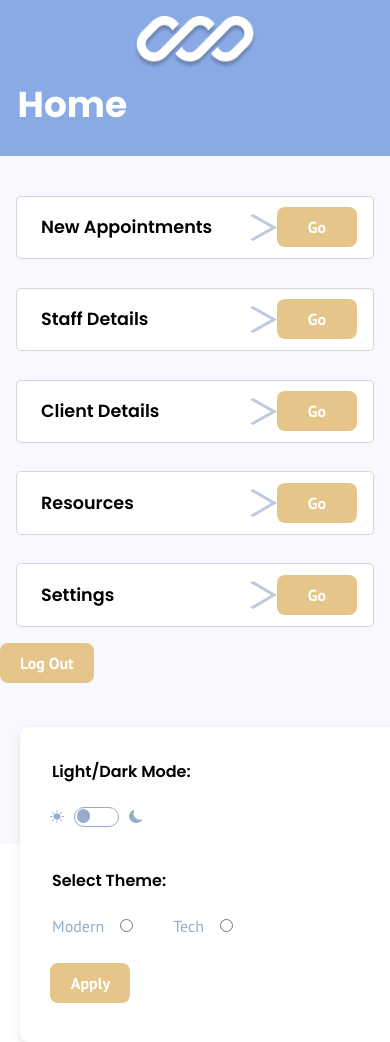
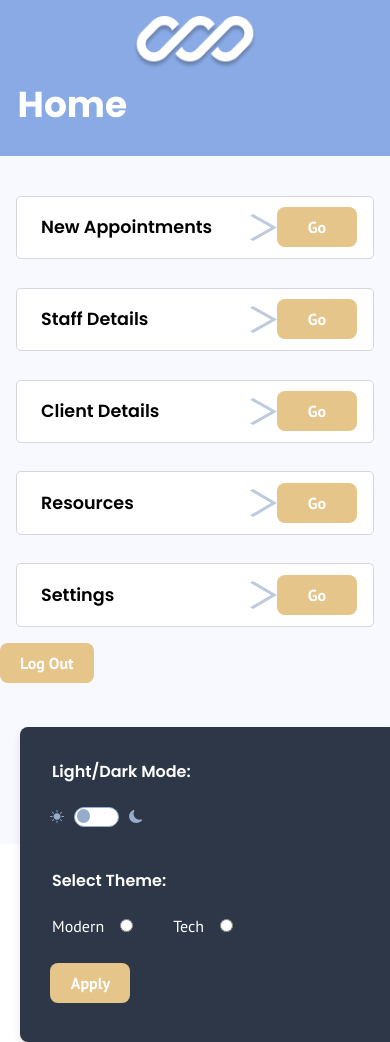
Before and after one commit to nology-tech/verde-client-project, a React (Vite) app: page /home in a window 390 px wide. Built offline with nearby package versions, Linux system fonts and the light colour scheme.

Commit message:
dark mode added for mobile view

```diff
--- a/src/components/SettingsCard/SettingsCard.scss
+++ b/src/components/SettingsCard/SettingsCard.scss
@@ -10,6 +10,11 @@
   height: 23.9rem;
   padding: 1.5rem;
 
+  &--dark {
+    background-color: $clr-primary-dk;
+  }
+
+
   &__button {
     display: flex;
     margin-left: 0.4rem;
@@ -17,11 +22,15 @@
 
   &__section {
     margin-bottom: 0.9rem;
+  }
 
-    &--title {
-      font-size: 1rem;
-      font-weight: 600;
-      margin-bottom: 0.63rem;
+  &__title {
+    font-size: 1rem;
+    font-weight: 600;
+    margin-bottom: 0.63rem;
+
+    &--dark{
+      color: $clr-white;
     }
   }
 
@@ -58,6 +67,10 @@
   &__option {
     color: $clr-secondary-dk;
     font-size: 1rem;
+
+    &--dark{
+      color: $clr-white;
+    }
   }
 
   &__radio {
--- a/src/components/SettingsCard/SettingsCard.tsx
+++ b/src/components/SettingsCard/SettingsCard.tsx
@@ -5,17 +5,22 @@ import ToggleSwitch from "../Toggle/Toggle";
 import moon from "../../assets/images/moon.svg";
 import sun from "../../assets/images/sun.svg";
 
-const SettingsCard = () => {
+
+type SettingsCardProps = {
+  variant: "light" | "dark";
+}
+const SettingsCard = ({variant} : SettingsCardProps) => {
   const [isDarkMode, setIsDarkMode] = useState(false);
 
   const handleToggleChange = () => {
     setIsDarkMode(!isDarkMode);
   };
 
+
   return (
-    <div className="settings-card">
+    <div className={`settings-card settings-card--${variant}`}>
       <div className="settings-card__section">
-        <h2 className="settings-card__section--title">Light/Dark Mode:</h2>
+        <h2 className={`settings-card__title settings-card__title--${variant}`}>Light/Dark Mode:</h2>
         <div className="settings-card__container-mode">
           <img
             className="settings-card__icon settings-card__icon--sun"
@@ -31,11 +36,11 @@ const SettingsCard = () => {
         </div>
       </div>
       <div className="settings-card__section">
-        <h2 className="settings-card__section--title">Select Theme:</h2>
+        <h2 className={`settings-card__title settings-card__title--${variant}`}>Select Theme:</h2>
         <div className="settings-card__container-theme">
           <div className="settings-card__radio">
             <label className="settings-card__radio-container">
-              <p className="settings-card__option">Modern</p>
+              <p className={`settings-card__option settings-card__option--${variant}`}>Modern</p>
               <input
                 className="settings-card__radio--label"
                 type="radio"
@@ -46,7 +51,7 @@ const SettingsCard = () => {
           </div>
           <div className="settings-card__radio">
             <label className="settings-card__radio-container">
-              <p className="settings-card__option">Tech</p>
+              <p className={`settings-card__option settings-card__option--${variant}`}>Tech</p>
               <input
                 className="settings-card__radio--label"
                 type="radio"
--- a/src/pages/Home/Home.tsx
+++ b/src/pages/Home/Home.tsx
@@ -27,7 +27,7 @@ const Home = ({ variant }: HomeProps) => {
           <NavCardList labels={NavCardLabels} variant={variant} />
           <Button size="large" label="Log Out" variant="yellow" path="/login" />
         </div>
-        <SettingsCard/>
+        <SettingsCard variant="dark"/>
       </main>
     </Layout>
   );
```
